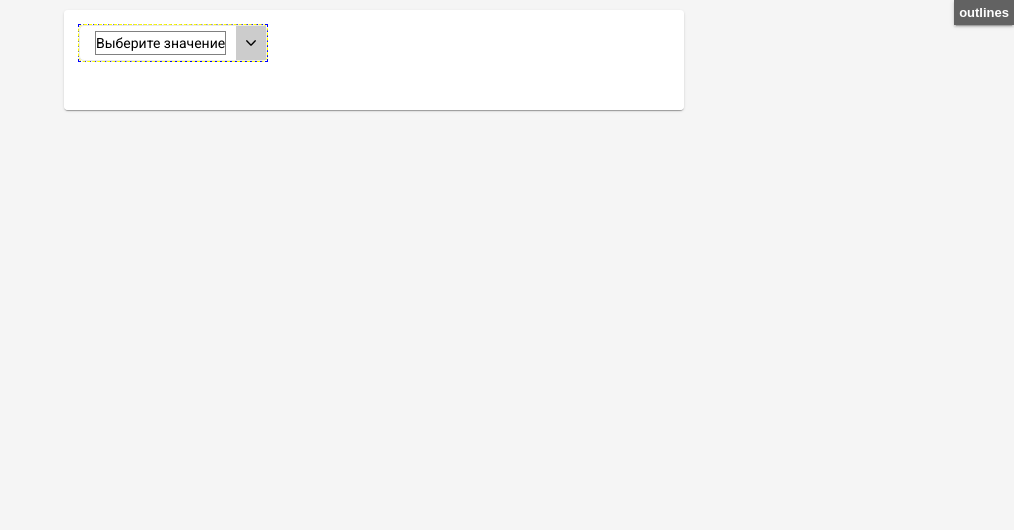
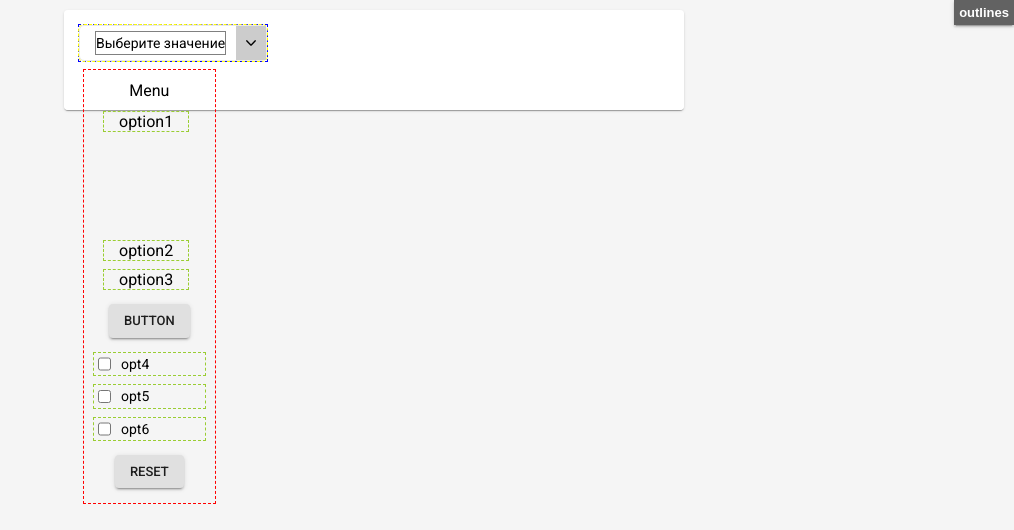
Before and after one commit to maximus-dr/demo, a React (Create React App) app: page / in a window 1280 px wide. Shown: the top 530 px of the page, without its empty margins (266-1280 px from the left). Built offline with nearby package versions, Linux system fonts and the light colour scheme.

Commit message:
Implemented optionsGroup rendering

```diff
--- a/public/cache/pages/test.json
+++ b/public/cache/pages/test.json
@@ -44,6 +44,12 @@
                     "id": "12",
                     "value": "Menu"
                   },
+
+                  {
+                    "typeName": "section",
+                    "id": "18",
+                    "role": "dropdownOptionGroup",
+                    "childrenList": [
                       {
                         "typeName": "label",
                         "id": "5",
@@ -53,6 +59,11 @@
                           "cursor": "pointer"
                         },
                         "role": "dropdownOption"
+                      },
+
+                      {
+                        "typeName": "section",
+                        "id": "19"
                       },
 
                       {
@@ -68,18 +79,31 @@
 
                       {
                         "typeName": "label",
-                    "id": "13",
-                    "value": "Subcaption"
+                        "id": "20",
+                        "role": "dropdownOption",
+                        "value": "option3",
+                        "styles": {
+                          "width": "100%",
+                          "cursor": "pointer"
+                        }
                       },
 
                       {
+                        "typeName": "button",
+                        "id": "21"
+                      }
+                    ]
+                  },
+
+
+                  {
                     "typeName": "input",
-                    "id": "8",
+                    "id": "10",
                     "role": "dropdownOption",
-                    "value": "opt3",
+                    "value": "opt4",
                     "attrs": {
                       "type": "checkbox",
-                      "name": "option3"
+                      "name": "opt4"
                     },
                     "styles": {
                       "width": "100%",
@@ -88,19 +112,19 @@
                     },
                     "label": {
                       "attrs": {
-                        "value": "option3"
+                        "value": "opt4"
                       }
                     }
                   },
 
                   {
                     "typeName": "input",
-                    "id": "9",
-                    "value": "opt4",
+                    "id": "22",
                     "role": "dropdownOption",
+                    "value": "opt5",
                     "attrs": {
                       "type": "checkbox",
-                      "name": "option4"
+                      "name": "opt5"
                     },
                     "styles": {
                       "width": "100%",
@@ -109,19 +133,19 @@
                     },
                     "label": {
                       "attrs": {
-                        "value": "option4"
+                        "value": "opt5"
                       }
                     }
                   },
 
                   {
                     "typeName": "input",
-                    "id": "10",
+                    "id": "23",
                     "role": "dropdownOption",
                     "value": "opt6",
                     "attrs": {
                       "type": "checkbox",
-                      "name": "opt6"
+                      "name": "opt5"
                     },
                     "styles": {
                       "width": "100%",
--- a/src/components/Dropdown/Dropdown.js
+++ b/src/components/Dropdown/Dropdown.js
@@ -19,7 +19,7 @@ const defaultItem = <HeadItem key="default-item" value="Выберите зна
 export default function Dropdown(props) {
 
     const [state, setState] = useState(() => new Set().add(defaultItem));
-    const [isOpen, setIsOpen] = useState(false);
+    const [isOpen, setIsOpen] = useState(true);
     const [resetSelect, setResetSelect] = useState(false);
 
     const childrenList = props.componentData.dropdownMenu && props.componentData.dropdownMenu.childrenList || null;
@@ -106,12 +106,54 @@ export default function Dropdown(props) {
 
 
     const optionsList = childrenComponents && childrenComponents.map(child => {
+
         let optionComponent = child;
         const componentData = child.props.componentData;
         const type = componentData.typeName;
 
         const el ={
             item: Provider[type]
+        }
+
+
+        if (getRole(child) === 'dropdownOptionGroup') {
+            const component = {
+                item: Provider[componentData.typeName]
+            }
+
+            const children = child.props.children.map(child => {
+
+                if (isLabel(child) && getRole(child) === 'dropdownOption') {
+                    const onClick = child.props.componentData.multipleSelect ? onMultipleSelect : onSelect;
+
+                    const component = {
+                        item: Provider[child.props.componentData.typeName]
+                    }
+
+                    const newProps = {
+                        ...child.props,
+                        callbacks: {
+                            onClick,
+                            setResetSelect
+                        }
+                    }
+
+                    optionComponent = <component.item {...newProps} />
+
+                    return (
+                        <DropdownOption key={child.key}>
+                            {optionComponent}
+                        </DropdownOption>
+                    );
+                }
+                return child;
+            });
+
+            return (
+                <component.item key={componentData.id} componentData={componentData}>
+                    {children}
+                </component.item>
+            );
         }
 
 
--- a/src/components/Input/InputView.js
+++ b/src/components/Input/InputView.js
@@ -5,7 +5,6 @@ import { Input, InputLabel, InputWrapper } from './InputStyled';
 
 
 export default function InputView(props) {
-    console.log(props);
 
     const outlines = useContext(OutlinesContext);
     const attrs = getAttrs(props.componentData);
--- a/src/core/functions/render.js
+++ b/src/core/functions/render.js
@@ -48,3 +48,11 @@ function getComponents(props) {
             </props.component>
     );
 }
+
+
+export function renderComponent(componentData) {
+    const component = {
+        item: Provider[componentData.typeName]
+    }
+    return <component.item key={componentData.id} componentData={componentData} />
+}
```
Lines whose indentation alone changed are shown as unchanged.
